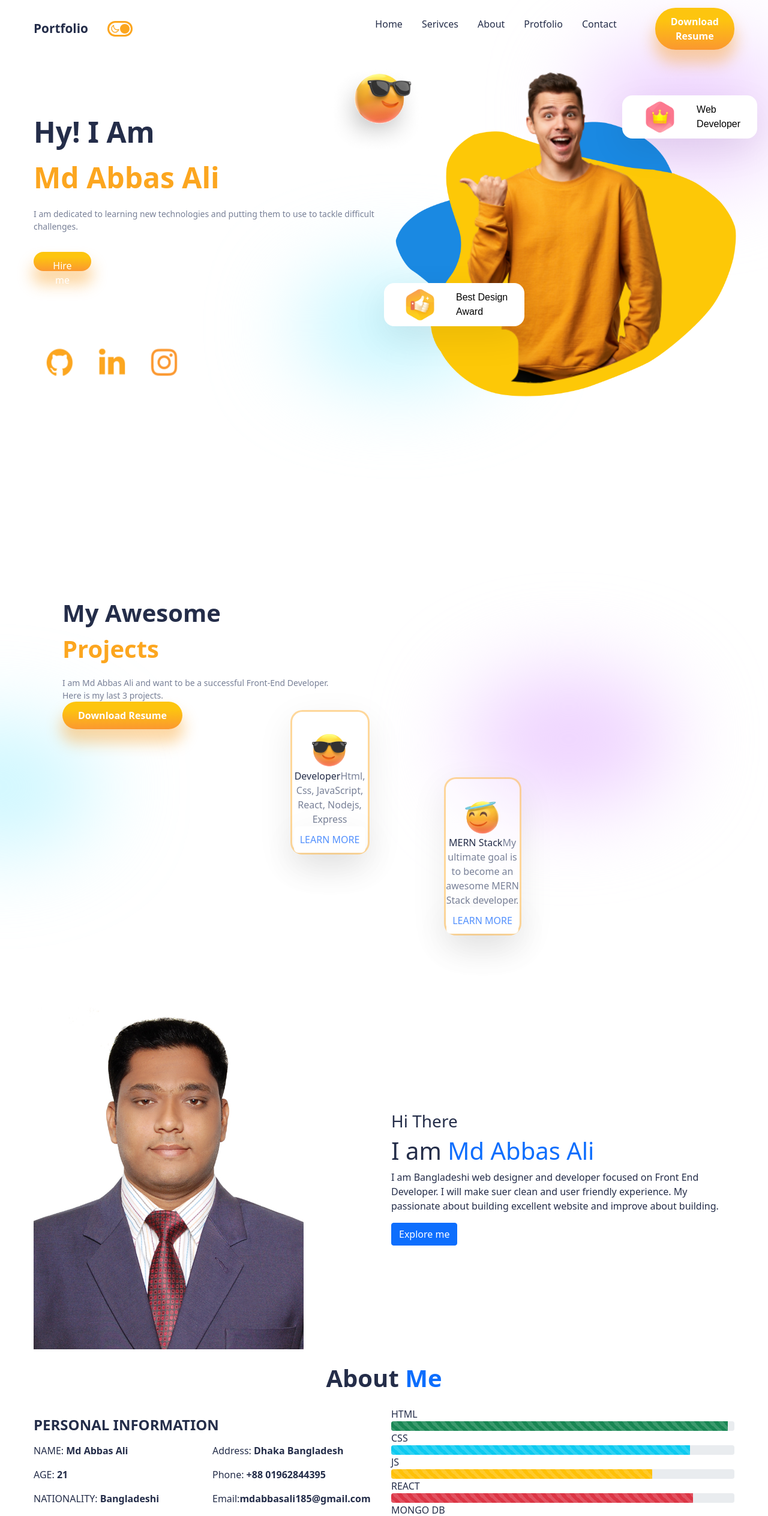
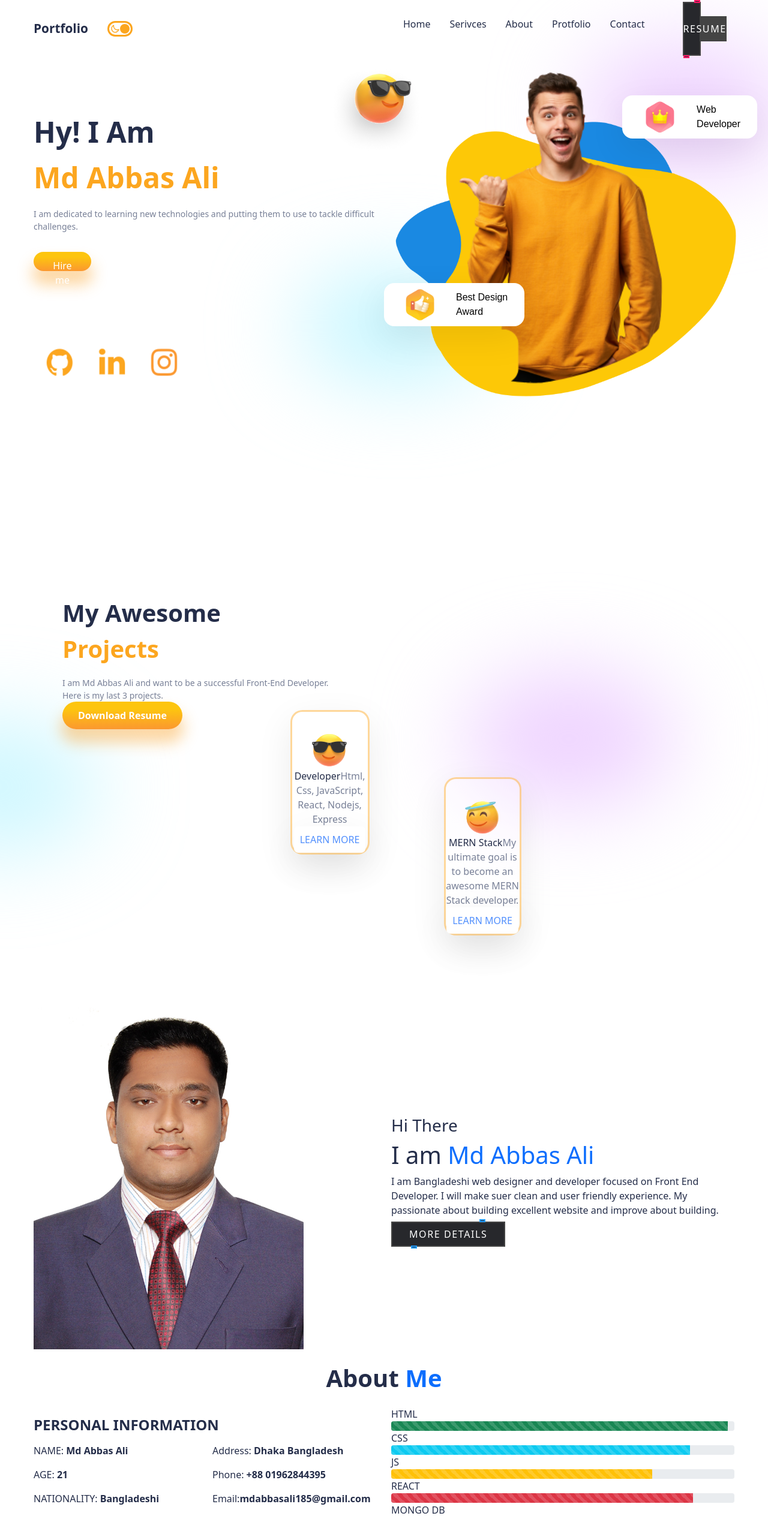
Before and after one commit to mdabbasali185/portfolio, a React (Create React App) app: page / in a window 1280 px wide. Shown: the top 2528 px of the page at 60% size. Built offline with nearby package versions, Linux system fonts and the light colour scheme.

Commit message:
second button style

```diff
--- a/src/Pages/About/About.css
+++ b/src/Pages/About/About.css
@@ -3,43 +3,45 @@
   padding-top: 3rem;
 }
 
-.btn-style  {
-  --clr:#6eff3e
+.second-style {
+  --clr:#1e9bff
+}
+.btn-style {
+  --clr: #6eff3e;
 }
 
-.btn-style a{
+.btn-style a {
   position: relative;
   background: #444;
   color: #fff;
   padding: 10px 30px;
-  letter-spacing: .1em;
+  letter-spacing: 0.1em;
   text-transform: uppercase;
   text-decoration: none;
-  transition: .5s;
-
+  transition: 0.5s;
 }
 .btn-style a:hover {
-  letter-spacing: .25em;
+  letter-spacing: 0.25em;
   background: var(--clr);
   color: var(--clr);
   box-shadow: 0 0 35px var(--clr);
 }
-.btn-style a::before{
+.btn-style a::before {
   content: " ";
   position: absolute;
   inset: 2px;
   background-color: #27282c;
 }
-.btn-style a span{
+.btn-style a span {
   position: relative;
   z-index: 1;
 }
-.btn-style a i{
+.btn-style a i {
   position: absolute;
   inset: 0;
   display: block;
 }
-.btn-style a i::before{
+.btn-style a i::before {
   content: " ";
   position: absolute;
   top: -3.5px;
@@ -48,11 +50,10 @@
   height: 5px;
   border: 2px solid var(--clr);
   background-color: #27282c;
-  transition: .5s;
+  transition: 0.5s;
   transform: translateX(-50%);
-
 }
-.btn-style a:hover i::before{
+.btn-style a:hover i::before {
   width: 20px;
   left: 20%;
 }
@@ -65,9 +66,8 @@
   height: 5px;
   border: 2px solid var(--clr);
   background-color: #27282c;
-  transition: .5s;
+  transition: 0.5s;
   transform: translateX(-50%);
-
 }
 
 .btn-style a:hover i::after {
--- a/src/Pages/About/About.jsx
+++ b/src/Pages/About/About.jsx
@@ -30,7 +30,17 @@ const About = () => {
             passionate about building excellent website and improve about
             building.
           </p>
-          <button className="btn btn-primary"> Explore me</button>
+          <div className="btn-style">
+            <a
+              className="second-style"
+              href="https://www.linkedin.com/in/mdabbasali185/"
+              target="_blank"
+              rel="noreferrer"
+            >
+              <span>More details</span>
+              <i></i>
+            </a>
+          </div>
         </div>
       </div>
       <div>
--- a/src/Pages/Shared/Header/Header.css
+++ b/src/Pages/Shared/Header/Header.css
@@ -43,6 +43,10 @@
   flex: 2;
 }
 
+.first-style{
+  --clr:#ff1867
+}
+
 @media screen and (max-width: 480px) {
   .n-list {
     display: none;
--- a/src/Pages/Shared/Header/Header.js
+++ b/src/Pages/Shared/Header/Header.js
@@ -46,9 +46,12 @@ const Header = () => {
 
                     </ul>
                 </div>
-                <a href={Resume} download>
-                    <button className="button s-button fw-bold">Download Resume</button>
-                </a>
+                <div  className="btn-style">
+                    <a className="first-style" href={Resume} download>
+                        <span>Resume</span>
+                        <i></i>
+                    </a>
+                </div>
             </div>
         </div>
     );
```
